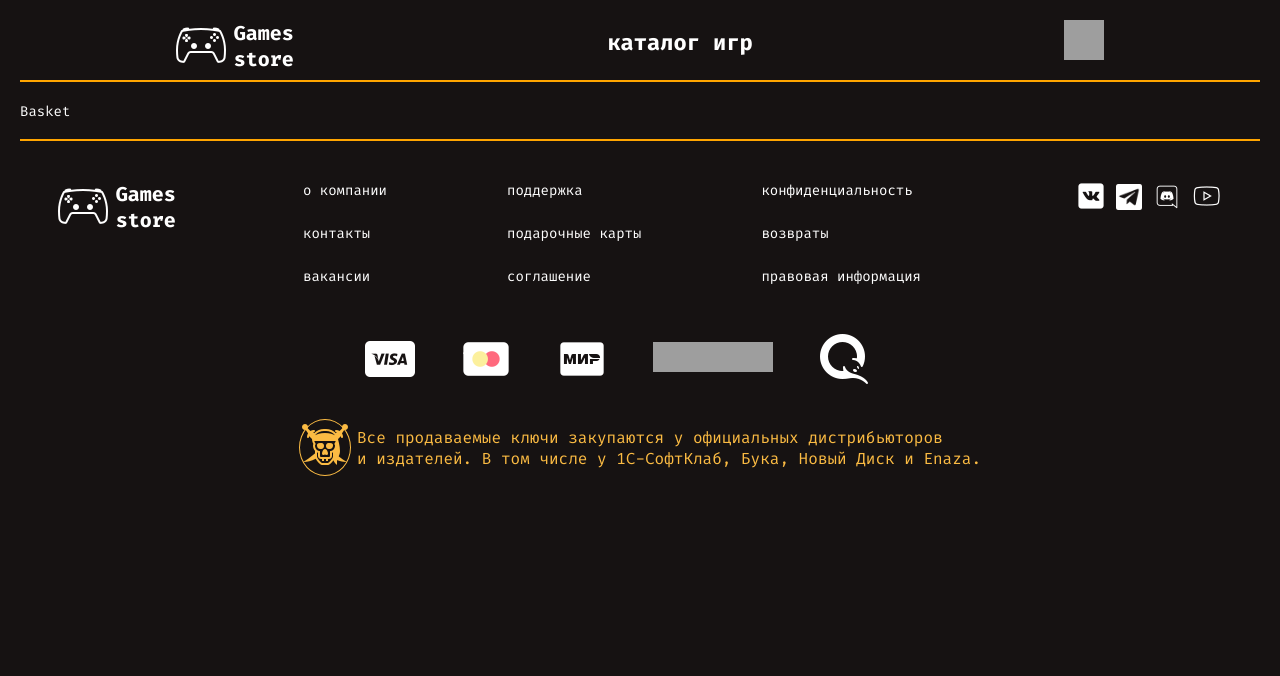
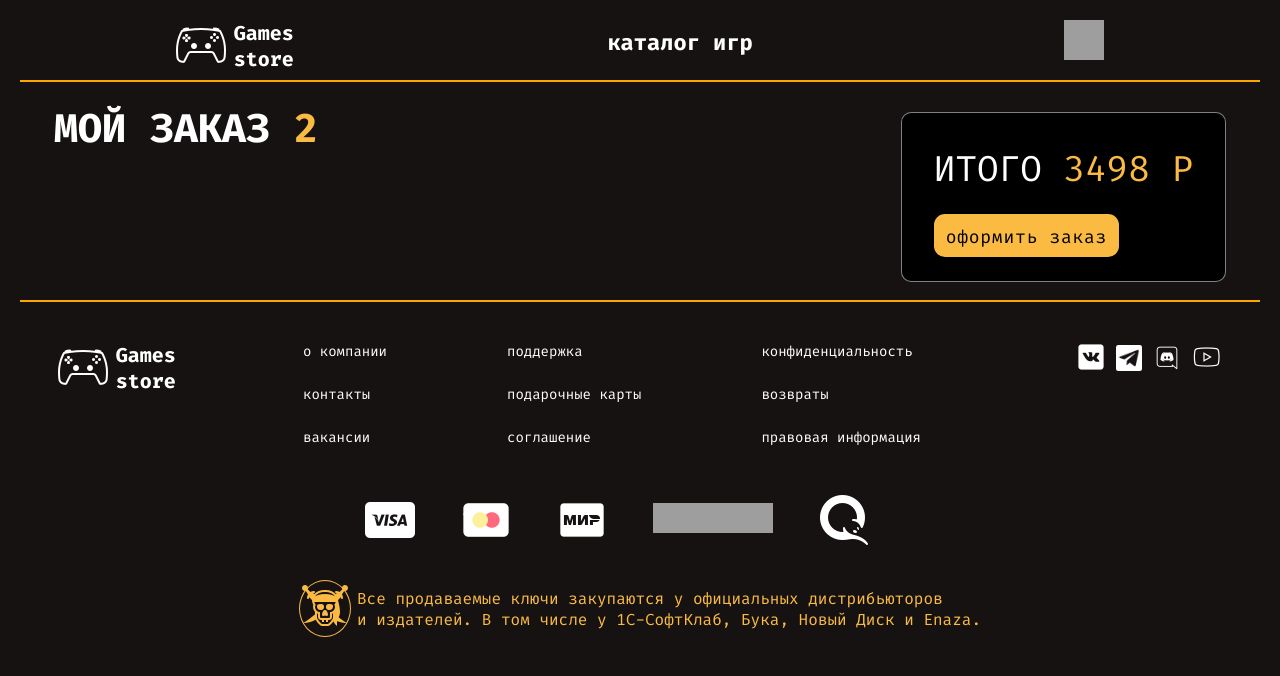
Before and after one commit to Kirill238-bit/games_store, a Next.js app: page /basket in a window 1280 px wide. Shown: the top 676 px of the page. Built offline with nearby package versions, Linux system fonts and the light colour scheme; grey boxes are pictures that could not be loaded.

Commit message:
Feat(pages,actions,styles)made Basket,function to add item in cart

```diff
--- /dev/null
+++ b/src/app/actions/context.ts
@@ -0,0 +1,4 @@
+import { createContext } from "react";
+
+
+export const Context= createContext<any>([]);
--- a/src/app/basket/page.tsx
+++ b/src/app/basket/page.tsx
@@ -1,5 +1,49 @@
+'use client'
+import { CartItem,} from '@/data/types/CartItems';
+import style from '@/styles/basket.module.scss'
+import Image from 'next/image';
+import Link from 'next/link';
+import { useContext } from 'react';
+import { Context } from '../actions/context';
+
+
 export default function Basket(){
-    return(
-        <div>Basket</div>
-    )
+  const {CartItems,setCartItems}=useContext(Context);
+
+    return (
+      <div className={style.wrapper}>
+        <div className={style.column_items}>
+        <span className={style.title}>МОЙ ЗАКАЗ <span>2</span></span>
+          {CartItems.map((game:CartItem)=>(
+            <div key={game.id} className={style.item_conteiner}>
+              <Link href={`/gameItem/${game.id}`}>
+              <div className={style.image}>
+                <Image src={game.img}
+                alt={game.name}
+                width={126}
+                height={156}/>
+              </div>
+              </Link>
+
+              <div className={style.info}>
+                <div className={style.info_title}>
+                  <Link href={`/gameItem/${game.id}`}><div>{game.name}</div></Link>
+                  <div>x</div>
+                </div>
+                <div className={style.price}>{game.price}</div>
+                <div className={style.subtitle}>
+                  <div>Регион активации:<span>Россия, Украина и СНГ</span></div>
+                  <div>Сервис активации:<span>Steam</span></div>
+                </div>
+              </div>
+            </div>
+          ))}
+        </div>
+
+        <div className={style.total_conteiner}>
+          <div className={style.total_price}>Итого <span>3498 р</span></div>
+          <div className={style.button}>оформить заказ</div>
+        </div>
+      </div>
+    );
 }
--- a/src/app/catalog/page.tsx
+++ b/src/app/catalog/page.tsx
@@ -1,10 +1,14 @@
 'use client'
 import CatalogPromo from '@/components/catalogPromo/catalogPromo'
 import { Games } from '@/data/games'
+import { CartItem } from '@/data/types/CartItems'
 import { GamesMassive } from '@/data/types/GamesMassProps'
 import style from '@/styles/catalog.module.scss'
 import { useEffect, useState } from 'react'
 
+export function create(item:CartItem){
+    return item;
+}
 export default function Catalog(){
     const [sortBy,setSortBy]=useState<string>("");
     const [sortedGames,setSortedGames]=useState<GamesMassive[]>([]);
@@ -57,7 +61,7 @@ export default function Catalog(){
 
     },[sortBy,selectedGenre,SelectedDeveloper,SelectedPublisher,resetFilters]);
 
-    //массив для издателей и разрабов
+    //массив для издателей и разрабов(фильтры)
     const uniqueArr = Games.filter((game, index, self) =>
         index === self.findIndex((g) => (
         g.publisher === game.publisher
--- a/src/app/layout.tsx
+++ b/src/app/layout.tsx
@@ -1,27 +1,31 @@
+'use client'
 import '../styles/globals.scss'
 import Navbar from '../components/navbar/navbar'
 import Footer from '../components/footer/footer'
 import {Fira_Code} from 'next/font/google'
+import { Context } from './actions/context'
+import { useState } from 'react'
 
- const inter = Fira_Code({
+const inter = Fira_Code({
   weight:['400','500','600','700'],
   style: ['normal'],
   preload: false
- })
+})
 
- export const metadata={
+const metadata={
   title:'Games store',
   description:'Generated by create next app',
- }
+}
 
 export default function RootLayout({
   children,
 }: {
   children: React.ReactNode
 }) {
+const [CartItems,setCartItems]=useState<any>([]);
   return (
     <html lang="en">
-      <body className={inter.className}><Navbar/>{children}<Footer/></body>
+     <body className={inter.className}><Context.Provider value={{CartItems,setCartItems}}><Navbar/>{children}<Footer/></Context.Provider></body>
     </html>
   )
 }
--- a/src/app/page.tsx
+++ b/src/app/page.tsx
@@ -3,6 +3,7 @@ import Slider from '@/components/slider/slider'
 import { SliderGames } from '@/data/sliderGames'
 import { Games } from '@/data/games'
 import CatalogPromo from '@/components/catalogPromo/catalogPromo'
+
 
 
 export default function Home() {
@@ -13,7 +14,7 @@ export default function Home() {
         <Slider sliderGames={SliderGames}/>
       </div>
       <div>
-        <CatalogPromo max={10} Games={Games} header={"Лидеры продаж"} button={"каталог"}/>
+        <CatalogPromo max={10} Games={Games} header={"Лидеры продаж"} button={"каталог"} />
       </div>
     </main>
   )
--- a/src/components/catalogPromo/catalogPromo.module.scss
+++ b/src/components/catalogPromo/catalogPromo.module.scss
@@ -14,7 +14,6 @@
         font-weight: 800;
         text-transform: uppercase;
     }
-
 }
 
 .catalog_promo{
@@ -35,6 +34,7 @@
         padding: 11px 12px;
         background-color: #fbbb43;
         transition: all .3s;
+        text-align: center;
     }
 
     &_button:hover{
--- /dev/null
+++ b/src/data/types/CartItems.ts
@@ -0,0 +1,11 @@
+
+export type CartItem ={
+    id: number;
+    name: string;
+    img:string;
+    price: number;
+  }
+
+  export type CartItemProps={
+    Item:CartItem[],
+  }
--- a/src/data/types/GamesMassProps.ts
+++ b/src/data/types/GamesMassProps.ts
@@ -1,3 +1,5 @@
+import { CartItem } from "./CartItems";
+
  export type GamesMassive=
     {
     id:number,
--- /dev/null
+++ b/src/styles/basket.module.scss
@@ -0,0 +1,107 @@
+.wrapper{
+    margin-left: 34px;
+    margin-right: 34px;
+    display: flex;
+    justify-content: space-between;
+
+    a{
+        text-decoration: none;
+        color:#fff;
+    }
+}
+
+.column_items{
+    display: block;
+
+    .title{
+        color:#fff;
+    }
+    span{
+        font-size:40px;
+        font-weight: 800;
+        color:#fbbb43;
+    }
+}
+
+.item_conteiner{
+    display: flex;
+    border-top: 1px solid rgba(255,255,255,.5);
+    padding: 40px 0;
+
+}
+
+.image{
+    width: 100%;
+    max-width: 126px;
+    margin-right: 40px;
+    border-radius: 8px;
+    border: 1px solid rgba(255,255,255,.5);
+    overflow: hidden;
+}
+
+.info{
+    display: block;
+
+
+    &_title{
+        display: flex;
+        justify-content: space-between;
+        font-size: 24px;
+        cursor: pointer;
+    }
+
+    .price{
+        color: #fbbb43;
+        display: block;
+        font-size: 24px;
+        margin-top: 20px;
+        margin-bottom: 30px;
+    }
+}
+
+.subtitle{
+    display: flex;
+    justify-content: space-between;
+    border-top: 1px solid rgba(255,255,255,.5);
+    div{
+        margin-top: 20px;
+        margin-right: 50px;
+    }
+    span{
+        color:#fbbb43;
+        font-size: 13px;
+    }
+}
+
+.total_conteiner{
+    margin-top: 10px;
+    background-color: #000;
+    max-height: 200px;
+    box-sizing: border-box;
+    padding: 32px;
+    border-radius: 10px;
+    border: 1px solid rgba(255,255,255,.5);
+}
+.total_price{
+    font-size: 36px;
+    text-transform: uppercase;
+    margin-bottom: 32px;
+    span{
+        color:#fbbb43
+    }
+}
+
+.button{
+    display: inline;
+    padding:11px 12px 8px 12px;
+    background: #fbbb43;
+    border-radius: 11px;
+    color: #000;
+    font-size: 18px;
+    letter-spacing: .04em;
+    cursor: pointer;
+}
+.button:hover{
+    background-color:#fff;
+
+}
```
Also changed, not shown: src/components/catalogPromo/catalogPromo.tsx (+22 -2 lines).
